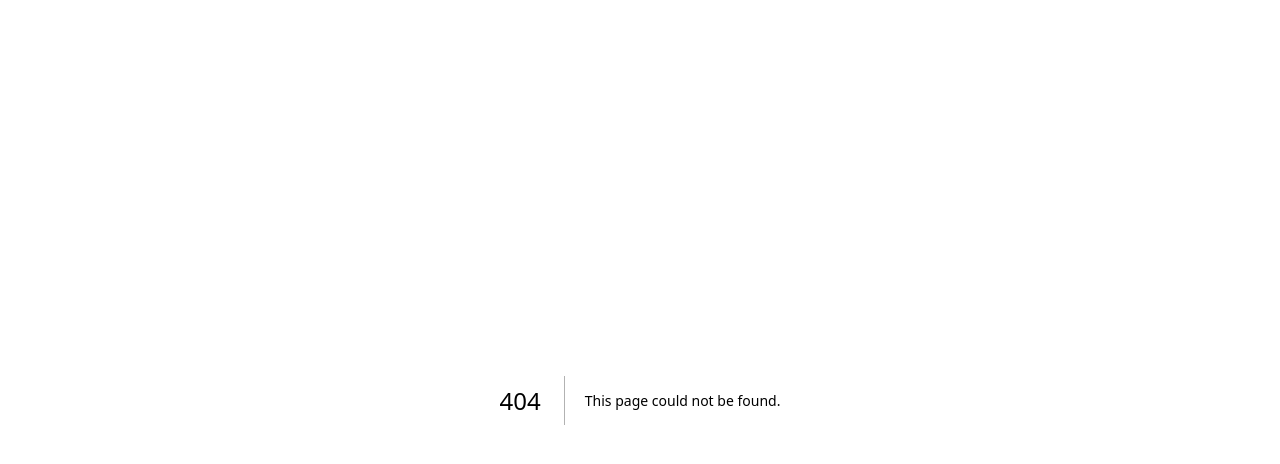
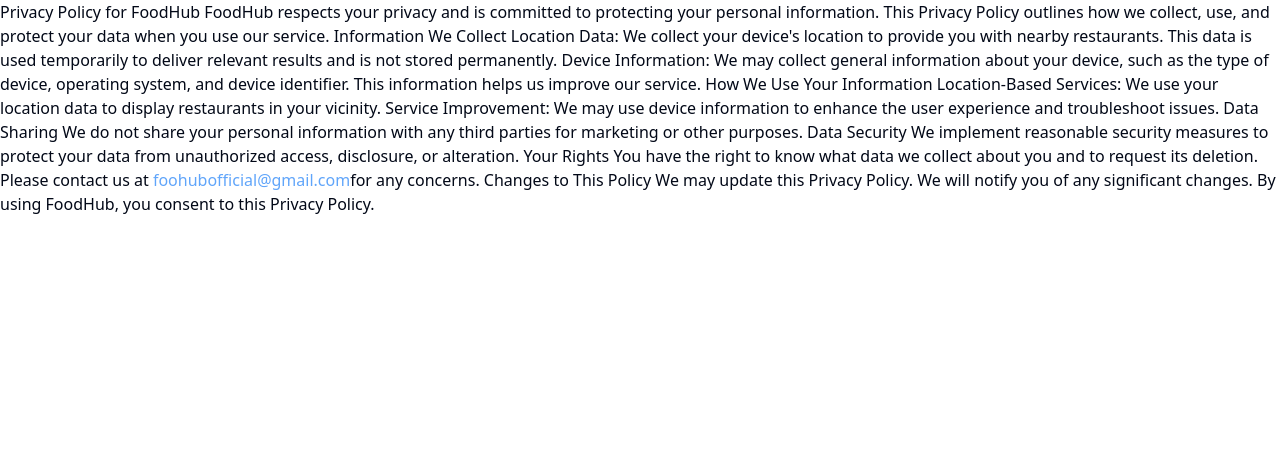
Before and after one commit to VinshMachado/fodhub, a Next.js app in the folder foodhub/: page /policy in a window 1280 px wide. Before the commit this address had no page. Shown: the top 464 px of the page. Built offline with nearby package versions, Linux system fonts and the light colour scheme.

Commit message:
privacy policy

```diff
--- /dev/null
+++ b/foodhub/pages/policy.tsx
@@ -0,0 +1,33 @@
+import React from "react";
+
+const policy = () => {
+  return (
+    <div>
+      Privacy Policy for FoodHub FoodHub respects your privacy and is committed
+      to protecting your personal information. This Privacy Policy outlines how
+      we collect, use, and protect your data when you use our service.
+      Information We Collect Location Data: We collect your device's location to
+      provide you with nearby restaurants. This data is used temporarily to
+      deliver relevant results and is not stored permanently. Device
+      Information: We may collect general information about your device, such as
+      the type of device, operating system, and device identifier. This
+      information helps us improve our service. How We Use Your Information
+      Location-Based Services: We use your location data to display restaurants
+      in your vicinity. Service Improvement: We may use device information to
+      enhance the user experience and troubleshoot issues. Data Sharing We do
+      not share your personal information with any third parties for marketing
+      or other purposes. Data Security We implement reasonable security measures
+      to protect your data from unauthorized access, disclosure, or alteration.
+      Your Rights You have the right to know what data we collect about you and
+      to request its deletion. Please contact us at{" "}
+      <a href="foohubofficial@gmail.com" className="text-blue-400">
+        foohubofficial@gmail.com
+      </a>
+      for any concerns. Changes to This Policy We may update this Privacy
+      Policy. We will notify you of any significant changes. By using FoodHub,
+      you consent to this Privacy Policy.
+    </div>
+  );
+};
+
+export default policy;
```
